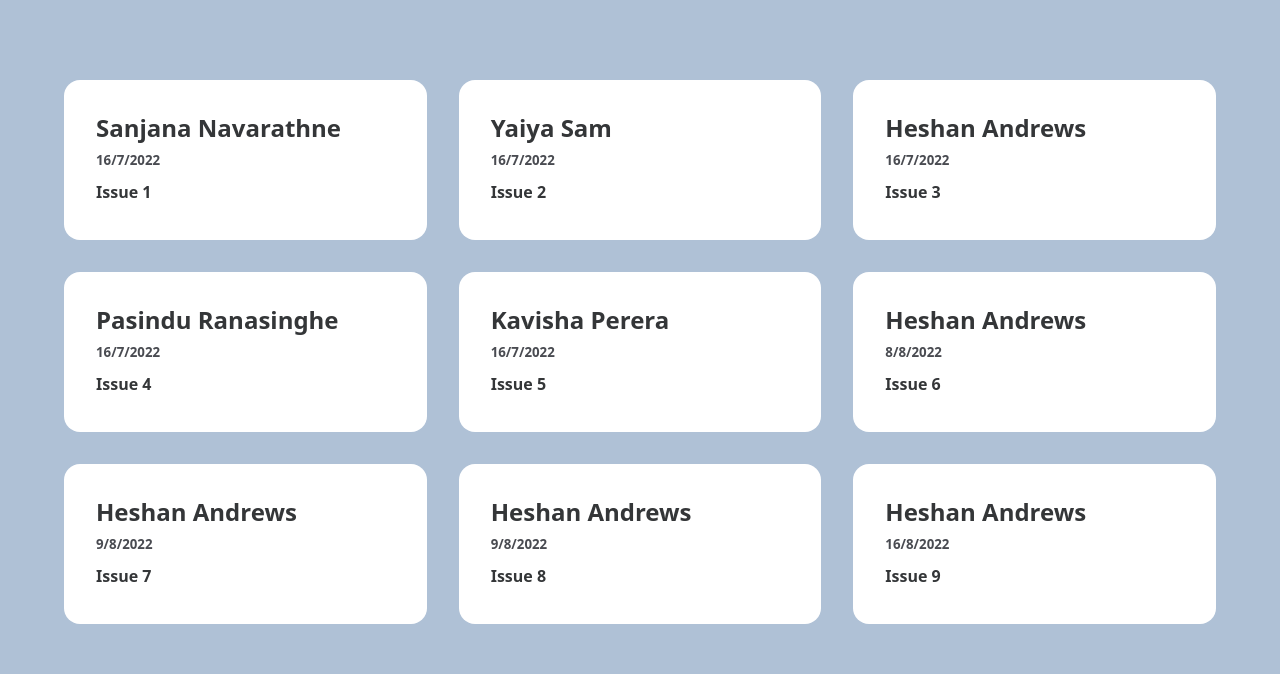
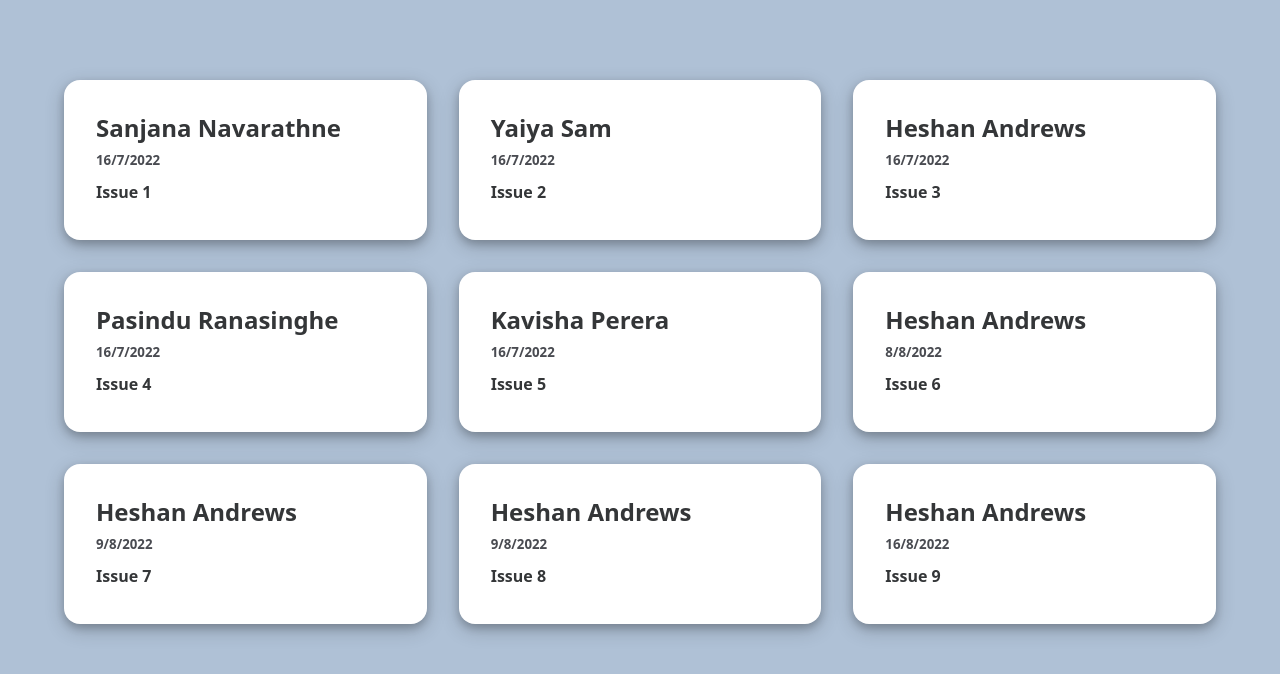
Before and after one commit to we-huddle/test-repository-, a React app: page / in a window 1280 px wide. Built offline with nearby package versions, Linux system fonts and the light colour scheme.

Commit message:
adding box shadow to PR Cards

```diff
--- a/src/index.css
+++ b/src/index.css
@@ -29,6 +29,8 @@ body{
     border-radius: 1rem;
     padding: 2rem;
     line-height: 2em;
+    box-shadow: 0 4px 8px 0 rgba(0, 0, 0, 0.2),
+        0 6px 20px 0 rgba(0, 0, 0, 0.19);;
 }
 
 .PRCard h5{
```
